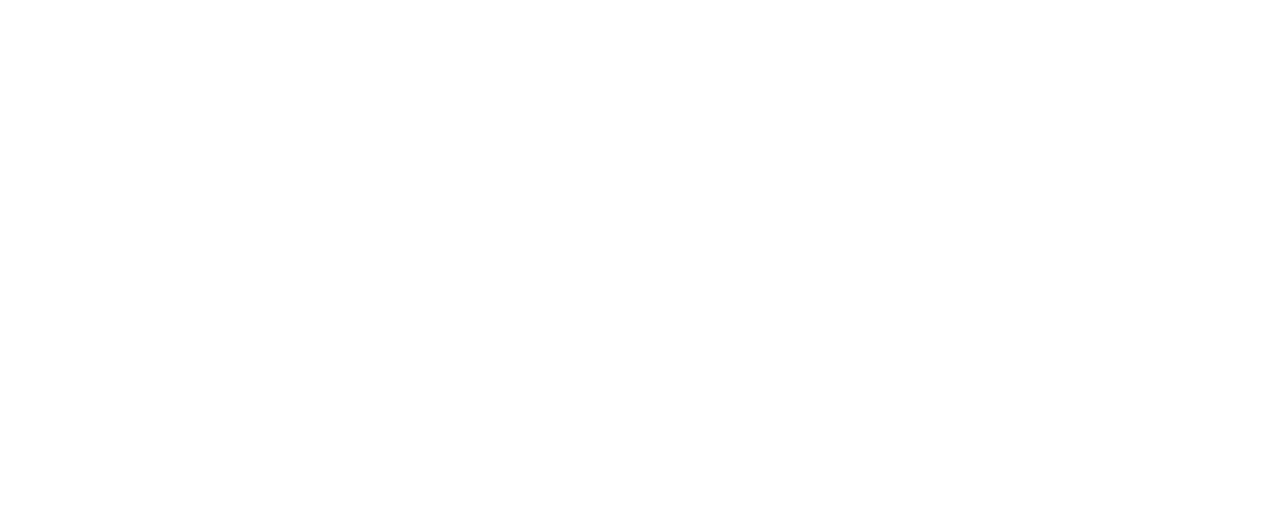
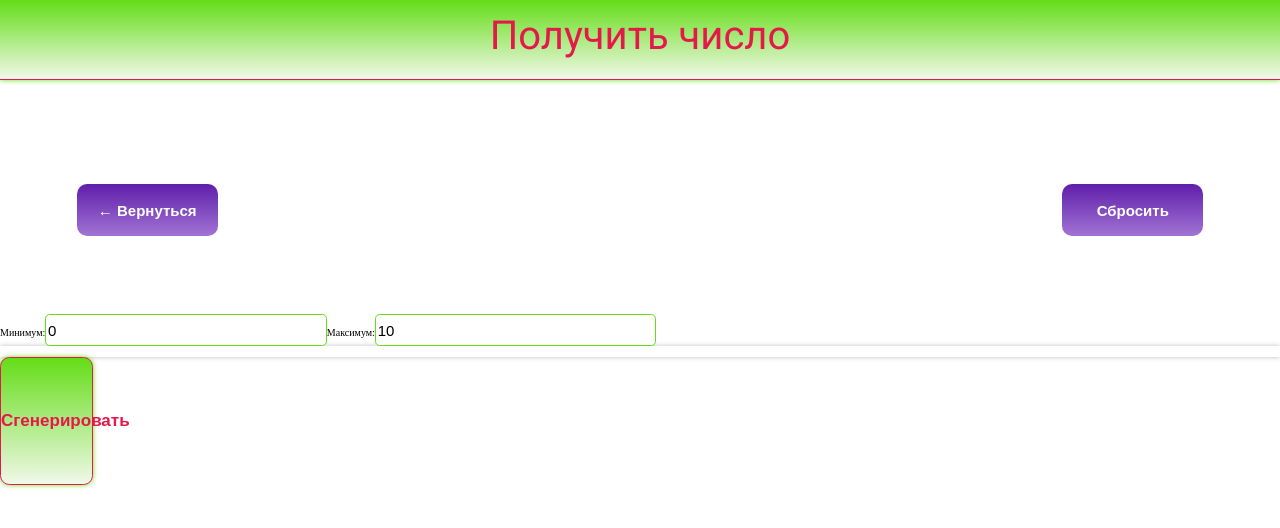
Before and after one commit to Rustam9724/random-app, a React (Create React App) app in the folder random-app/: page /number-randomiser in a window 1280 px wide. Before the commit this address had no page. Shown: the top 528 px of the page. Built offline with nearby package versions, Linux system fonts and the light colour scheme.

Commit message:
init: number randomiser functional

```diff
--- a/random-app/src/App.js
+++ b/random-app/src/App.js
@@ -2,6 +2,7 @@
 import Main from "./components/Main";
 import DateRandomiser from "./components/DateRandomiser";
 import PasswordRandomiser from './components/PasswordRandomiser';
+import NumberRandomiser from './components/NumberRandomiser';
 
 function App() {
   return (<>
@@ -10,6 +11,7 @@
         <Route path="/" element={<Main />}/>
         <Route path="/date-randomiser/" element={<DateRandomiser />} />
         <Route path="/password-randomiser/" element={<PasswordRandomiser />} />
+        <Route path="/number-randomiser/" element={<NumberRandomiser />} />
       </Routes>
     </Router>
   </>)
--- a/random-app/src/components/Main.jsx
+++ b/random-app/src/components/Main.jsx
@@ -19,8 +19,10 @@
                 </Link>
             </div>
             <div className="random-card">
-                <p className="random-card__icon"><b>#</b></p>
-                <p className="random-card__type">Число</p>
+                <Link to="/number-randomiser">
+                    <p className="random-card__icon"><b>#</b></p>
+                    <p className="random-card__type">Число</p>
+                </Link>
             </div>
             <div className="random-card">
                 <p className="random-card__icon"><b>&#x3B1;</b></p>
--- /dev/null
+++ b/random-app/src/components/NumberRandomiser.jsx
@@ -0,0 +1,49 @@
+import { Link } from "react-router-dom";
+import { useState } from "react";
+
+
+function NumberRandomiser() {
+    const [minimum, setMinimum] = useState(0);
+    const [maximum, setMaximum] = useState(10);
+    const [result, setResult] = useState(null);
+
+    function reset() {
+
+    }
+
+    function getRandomNumber() {
+        setResult(Math.floor(Math.random() * (maximum - minimum + 1)) + minimum)
+    }
+
+    return (
+        <>
+            <header className="header number-header">
+                Получить число
+            </header>
+            <div className="control-panel">
+                <Link to="/">
+                    <button className="control-btn">← Вернуться</button>
+                </Link>
+                <button className="control-btn" onClick={reset}>Сбросить</button>
+            </div>
+            <main className="numbers-main">
+                <div className="numbers-inputs">
+                    <label className="numbers-label">
+                        <span>Минимум:</span>
+                        <input type="text" value={minimum} onChange={(event) => setMinimum(+event.target.value)}/>
+                    </label>
+                    <label className="numbers-label">
+                        <span>Максимум:</span>
+                        <input type="text" value={maximum} onChange={(event) => setMaximum(+event.target.value)}/>
+                    </label>
+                </div>
+                <div className="numbers-resultblock">
+                    <div className="numbers-result result">{result}</div>
+                    <button className="btn numbers-btn" onClick={getRandomNumber}>Сгенерировать</button>
+                </div>
+            </main>
+        </>
+    )
+}
+
+export default NumberRandomiser
```
